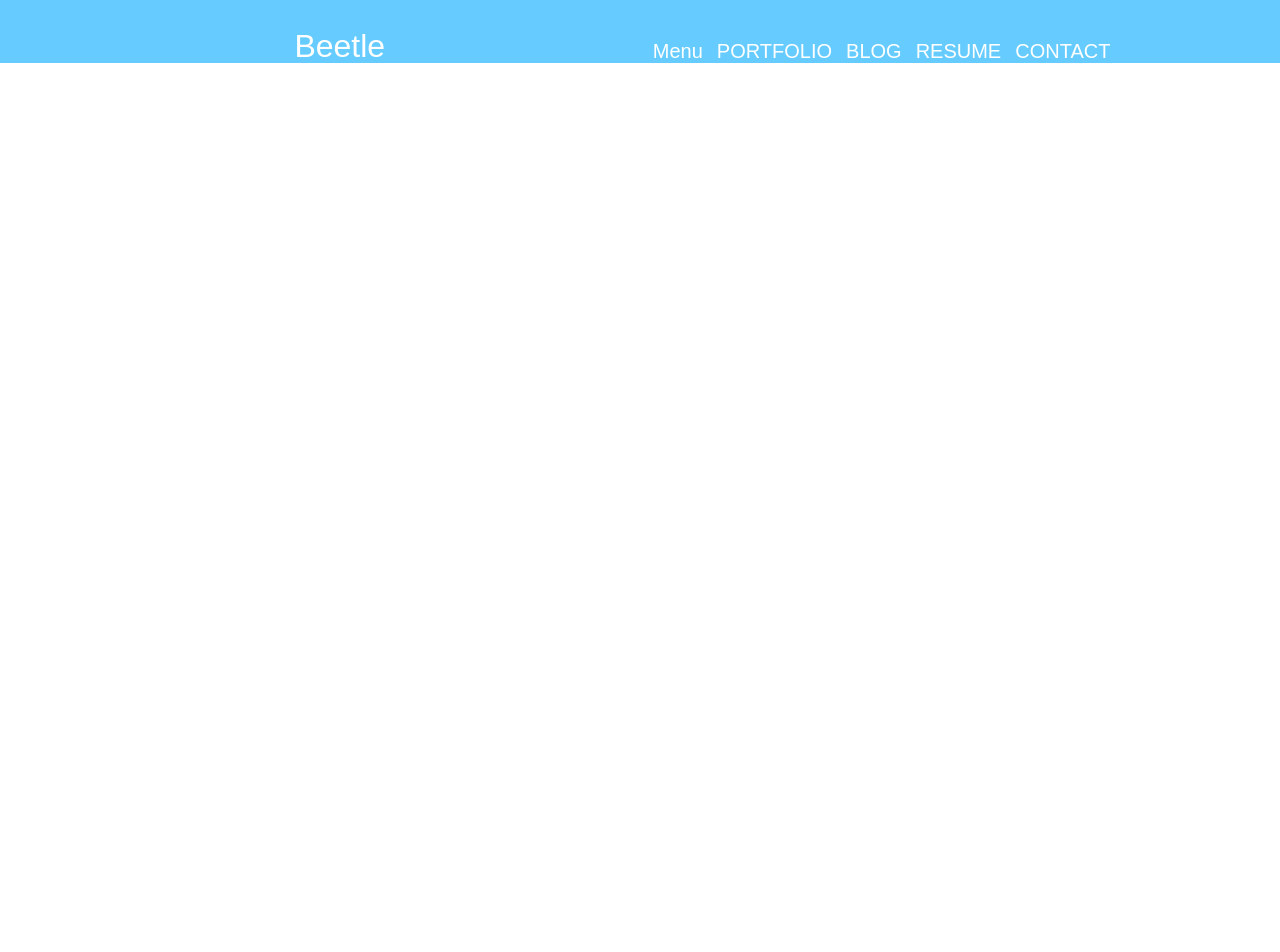
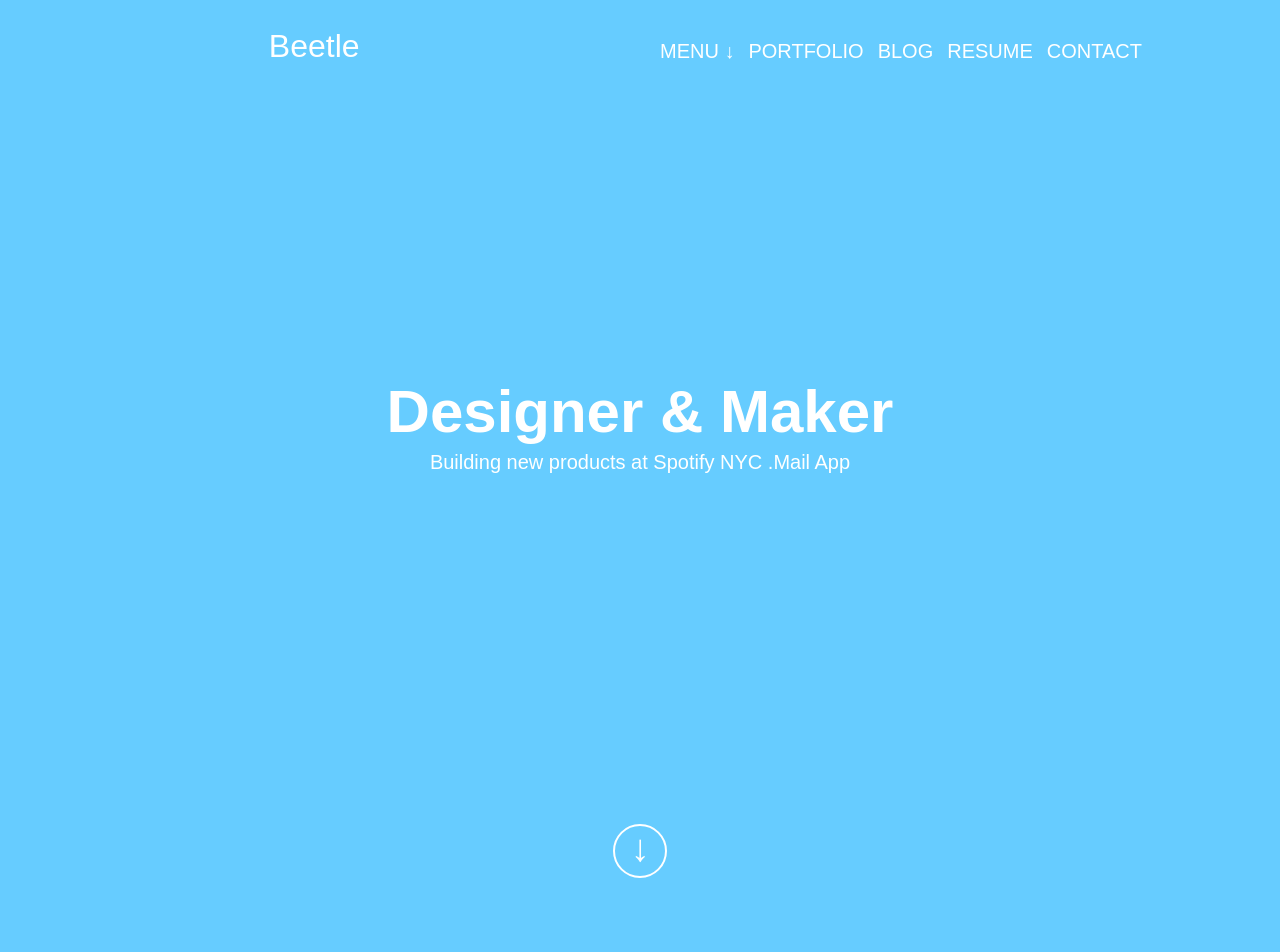
Before and after one commit to Selezeznyaka/First-site, a plain HTML site: page index.html in a window 1280 px wide. Shown: the top 952 px of the page. Before the commit the page ends 800 px from the top, so only its background shows below. Drawn offline with Linux system fonts and the light colour scheme; a web font is replaced by a local one.

Commit message:
18.10.19c

```diff
--- a/css/style.css
+++ b/css/style.css
@@ -1,5 +1,6 @@
 .bg{
     background-size: cover;
+    height: 970px;
     background-color: #66ccff;
 }
 body{
@@ -11,29 +12,24 @@ body{
     font-size: 20px;
 }
 .title{
-    padding-left: 23%;
+    padding-left: 21%;
     padding-top: 28px;
     margin: 0px;
     float: left;
     font-size: 32px;
 }
-li{
-    display: inline-block;
-}
 .title2{
-    padding-left: 51%;
+    padding-right: 10%;
     padding-top: 40px;
     margin: 0px;
+    text-align: right;
 }
 .li{
     margin-right: 10px;
-}
-.li:hover{
-    text-decoration: underline;
+    display: inline-block;
 }
 a{
     text-decoration: none;
-    color: white;
 }
 .dropdown {
     position: relative;
@@ -53,10 +49,45 @@ a{
 .dropdown:hover .dropdown-content {
   display: block;
 }
+
 p{
   color: black;
 }
-  .dropdown-content-hover:hover{
-      background-color: #66ccff;
-      color: white;
+.dm{
+    text-align: center;
+    margin-top: 300px;
 }
+.dm1{
+    font-size:60px;
+    color:white;
+    margin-bottom: -15px;
+
+}
+.border-li:hover{
+    border-bottom: 3px solid white;
+}
+.border-li{
+    border-bottom: 4px solid #66ccff;
+    padding-bottom: 10px;
+}
+.strelka-vniz{
+    text-align: center;
+    color:white;
+    margin-top: 350px;
+    border: 2px solid white;
+    border-radius: 50%;
+    width: 50px;
+    height: 50px;
+    margin-left: auto;
+    margin-right: auto;
+    font-size: 38px;
+}
+.first-div{
+    background-size: cover;
+    height: 485px;
+    background-color: #f4f4f4;
+}
+.Two-strange-things{
+    margin-left: 16.7%;
+    margin-top: 96px;
+}
--- a/index.html
+++ b/index.html
@@ -11,26 +11,33 @@
 <header class="bg">
 <div>
     <div>
-<p class="title white"><a href="#">Beetle</a></p>
+<p class="title white"><a style="color:white" href="#">Beetle</a></p>
     </div>
     <div>
 <ul class="title2">
     <li class="white li">
         <div class="dropdown">
-        <span>Menu</span>
+        <span>MENU ↓</span>
         <div class="dropdown-content">
-        <p class="dropdown-content-hover">STANDARD</p>
-        <p class="dropdown-content-hover">LANDING PAGE 1</p>
-        <p class="dropdown-content-hover">LANDING PAGE 2</p>
-        <p class="dropdown-content-hover">LANDING PAGE 3</p>
+        <p><a style="color: black" href="#">STANDARD</a></p>
+        <p><a style="color: black" href="#">LANDING PAGE 1</a></p>
+        <p><a style="color: black" href="#">LANDING PAGE 2</a></p>
+        <p><a style="color: black" href="#">LANDING PAGE 3</a></p>
     </div></li>
-    <li class="white li">PORTFOLIO</li>
-    <li class="white li">BLOG</li>
-    <li class="white li">RESUME</li>
-    <li class="white li">CONTACT</li>
+    <li class="white li"><div class="border-li"><a href="a" style="color: white;">PORTFOLIO</a></div></li>
+    <li class="white li"><div class="border-li"><a href="a" style="color: white;">BLOG</div></a></li>
+    <li class="white li"><div class="border-li"><a href="a" style="color: white;">RESUME</div></a></li>
+    <li class="white li"><div class="border-li"><a href="a" style="color: white;">CONTACT</div></a></li>
 </ul>
     </div>
 </div>
+<div class="dm white"><h1 class="dm1">Designer & Maker</h1><p class="white">Building new products at Spotify NYC .Mail App</p></div>
+<div class="strelka-vniz">↓</div>
 </header>
+<main>
+    <div class="first-div">
+        <img class="Two-strange-things" src="img/Two-strange-things.png" alt="Two-strange-things">
+    </div>
+</main>
 </body>
 </Html>
```
Also changed, not shown: Img/Two-strange-things.png (added). Lines whose indentation alone changed are shown as unchanged.
